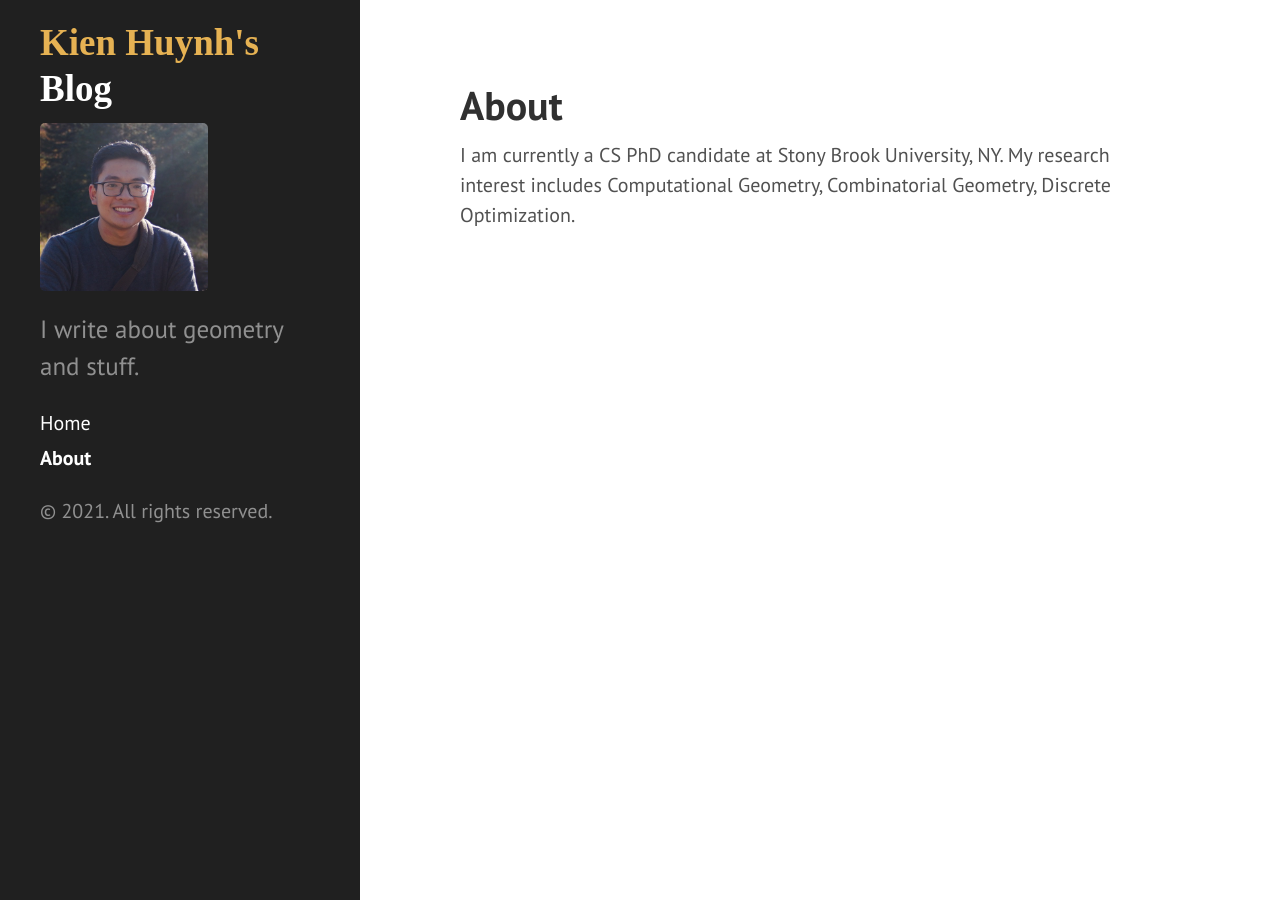
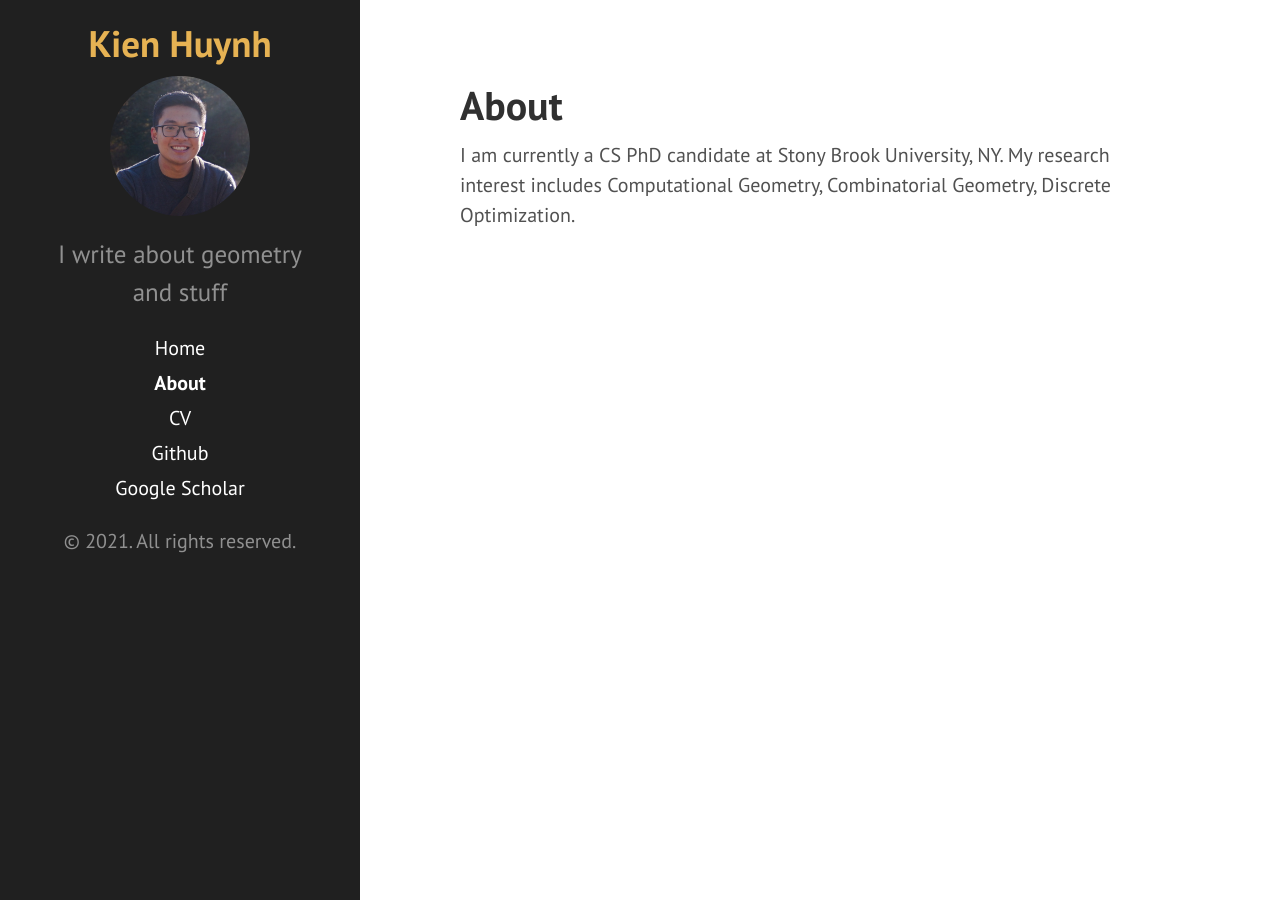
Before and after one commit to KienHuynh/KienHuynh.github.io, a Jekyll site: the page built from about.markdown, in a window 1280 px wide. Built offline with Jekyll 4.4.1, drawn with Linux system fonts in a browser that asks for light colours.

Commit message:
Update basic info

```diff
--- a/_config.yml
+++ b/_config.yml
@@ -21,7 +21,7 @@
 title: Kien Huynh's blog
 #email: your-email@example.com
 description: >- # this means to ignore newlines until "baseurl:"
-  I write about geometry and stuff.
+  I write about geometry and stuff
 baseurl: "/" # the subpath of your site, e.g. /blog
 url: "" # the base hostname & protocol for your site, e.g. http://example.com
 #twitter_username: jekyllrb
--- a/_includes/sidebar.html
+++ b/_includes/sidebar.html
@@ -3,7 +3,7 @@
     <div class="sidebar-about">
       <h1>
         <a href="{{ site.baseurl }}">
-          <mark class="light-orange">Kien Huynh's </mark>  Blog
+          <mark class="light-orange">Kien Huynh</mark>
         </a>
       </h1>
       <h1>
@@ -31,6 +31,10 @@
         {% endif %}
       {% endfor %}
 
+      <a class="sidebar-nav-item" href="https://drive.google.com/file/d/1QOIp5zX7JDSK1JeojkLx16iOLZsiSuFS/view?usp=sharing">CV</a>
+      <a class="sidebar-nav-item" href="https://github.com/kienhuynh">Github</a>
+      <a class="sidebar-nav-item" href="https://scholar.google.com/citations?user=edYrs0cAAAAJ">Google Scholar</a>
+
       {% comment %}
         <a class="sidebar-nav-item" href="{{ site.github.repo }}/archive/v{{ site.version }}.zip">Download</a>
         <a class="sidebar-nav-item" href="{{ site.github.repo }}">GitHub project</a>
--- a/public/css/hyde.css
+++ b/public/css/hyde.css
@@ -66,7 +66,7 @@ html {
     left: 0;
     bottom: 0;
     width: 18rem;
-    text-align: left;
+    text-align: center;
   }
 }
 
@@ -75,11 +75,18 @@ html {
   color: #fff;
 }
 
+.sidebar img{
+    border-radius: 50%;
+    margin-left: auto;
+    margin-right: auto;
+    width: 50%;
+}
+
 /* About section */
 .sidebar-about h1 {
   color: #fff;
   margin-top: 0;
-  font-family: "Nimbus Mono L", serif;
+  font-family: "PT sans", serif;
   font-size: 1.85rem;
 }
 
```
